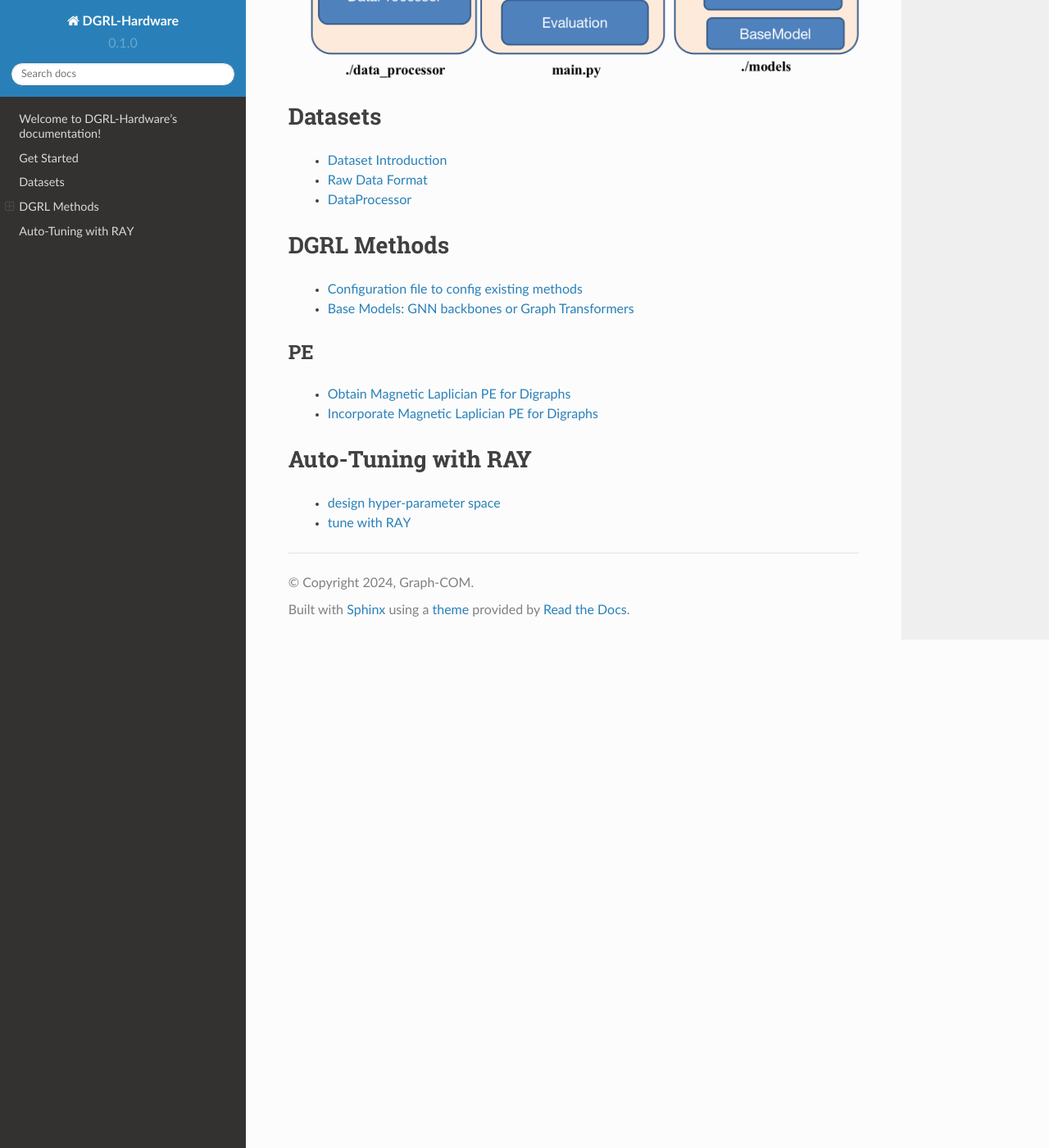
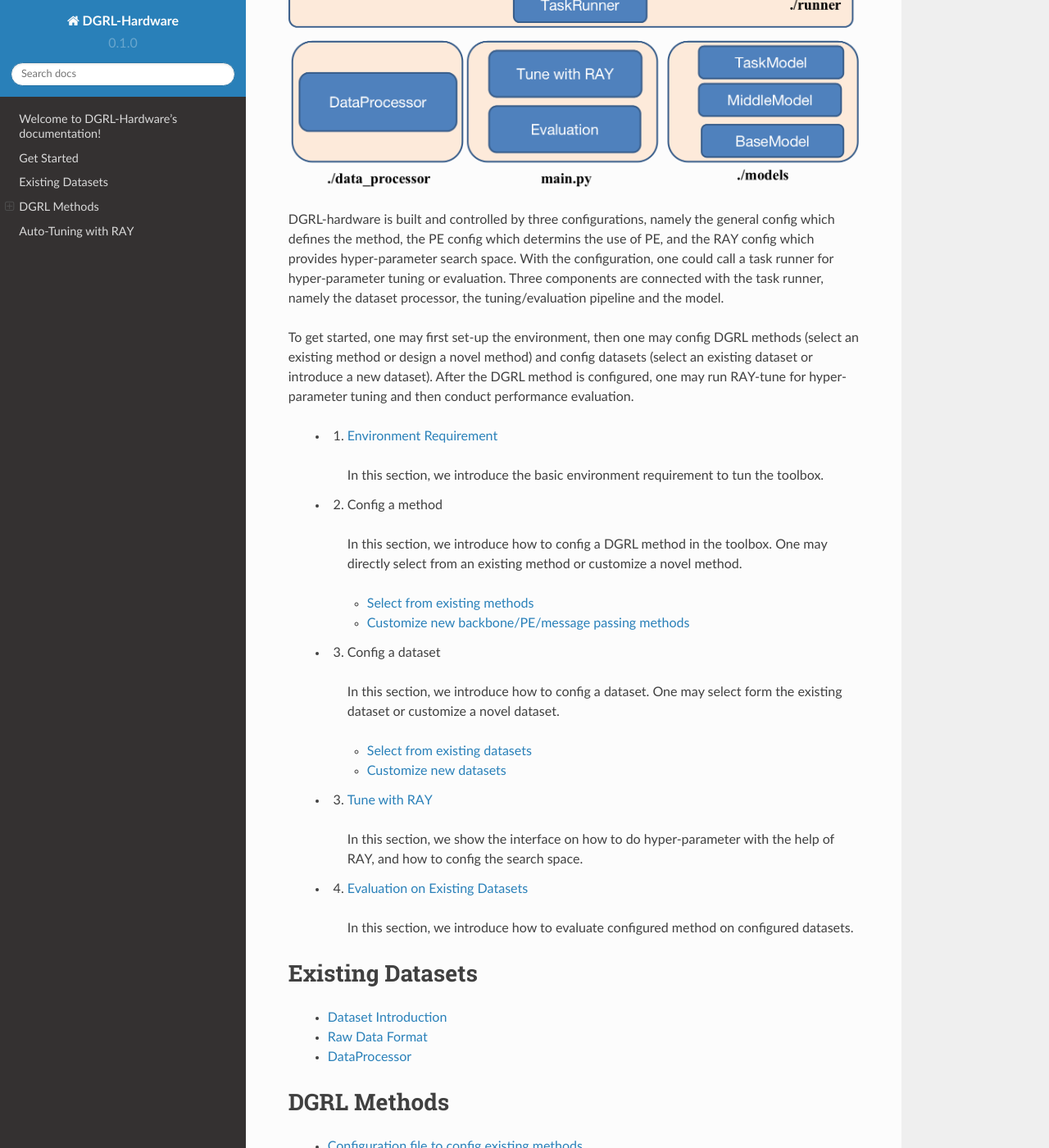
Before and after one commit to Graph-COM/Benchmark_for_DGRL_in_Hardwares, a Sphinx documentation site: the page built from docs/source/index.rst, in a window 1280 px wide and 1400 px high, scrolled down 1104 px. Shown: the whole window at 82% size. Built offline with Sphinx 7.4.7 and the Read the Docs theme 2.0.0, drawn with Linux system fonts in a browser that asks for light colours; some of the changed text lies outside the part shown.

Commit message:
Update index.rst

```diff
--- a/docs/source/index.rst
+++ b/docs/source/index.rst
@@ -1,36 +1,66 @@
 Welcome to DGRL-Hardware's documentation!
 ===================================
 
-DGRL-Hardware is a toolbox for benchmarking directed graph representation learning (DGRL) in hardwares, involving DGRL model configuration, hyper-parameter auto-tuning, and evaluation on our selected datasets/tasks from the hardware design loop.
+.. image:: fig/toolbox.png
 
-The toolbox is built based on `Pytorch 2.0 <https://pytorch.org/get-started/pytorch-2.0/>`_, `PyTorch Geometric <https://pytorch-geometric.readthedocs.io>`_, `PyTorch Geometric Signed and Directed <https://pytorch-geometric-signed-directed.readthedocs.io>`_, `RAY Tune <https://docs.ray.io/en/latest/tune/index.html>`_ .
+DGRL-Hardware is a toolbox for benchmarking **directed graph representation learning (DGRL)** methods. The DGRL methods can serve as surrogate models to give fast and cheap predictions for labels on directed graphs. The toolbox takes hardware design problems as examples, where hardware circuits can be formulated as directed graphs, and traditional simulations to access the properties of hardwares may take considerable time (hours or days). Specifically, the toolbox consists with 5 hardware designing datasets for evaluation, and users may also customize new datasets for DGRL evaluation, not limited to hardware designing tasks.
+
+The toolbox involves DGRL method selection/customization, which implements 21 methods covering state-of-the-art methods for directed graphs including spectral methods, spatial methods and graph transformers, and provides the interface to design new methods.
+
+The toolbox also offers hyper-parameter auto-tuning and evaluation pipelines.
+
+DGRL-hardware is built based on `Pytorch 2.0 <https://pytorch.org/get-started/pytorch-2.0/>`_, `PyTorch Geometric <https://pytorch-geometric.readthedocs.io>`_, `PyTorch Geometric Signed and Directed <https://pytorch-geometric-signed-directed.readthedocs.io>`_, `RAY Tune <https://docs.ray.io/en/latest/tune/index.html>`_ .
 
 .. note::
 
    This project is under active development.
 
 
-.. image:: fig/toolbox.png
+
 
 
 Get Started
 ==============
 
-   - `Environment Requirement <environment/environment.html>`_
+.. image:: fig/code_frame.png
+
+DGRL-hardware is built and controlled by three configurations, namely the general config which defines the method, the PE config which determins the use of PE, and the RAY config which provides hyper-parameter search space. With the configuration, one could call a task runner for hyper-parameter tuning or evaluation. Three components are connected with the task runner, namely the dataset processor, the tuning/evaluation pipeline and the model.
+
+To get started, one may first set-up the environment, then one may config DGRL methods (select an existing method or design a novel method) and config datasets (select an existing dataset or introduce a new dataset). After the DGRL method is configured, one may run RAY-tune for hyper-parameter tuning and then conduct performance evaluation.
+
+   - 1. `Environment Requirement <environment/environment.html>`_
+
+      In this section, we introduce the basic environment requirement to tun the toolbox.
 
 
-   - `Config a method <intro_config.html>`_
+   - 2. Config a method
+
+      In this section, we introduce how to config a DGRL method in the toolbox. One may directly select from an existing method or customize a novel method.
+
+      - `Select from existing methods <DGRL/method_select.html>`_
+
+      - `Customize new backbone/PE/message passing methods <DGRL/method_customize.html>`_
+
+   - 3. Config a dataset
+
+      In this section, we introduce how to config a dataset. One may select form the existing dataset or customize a novel dataset.
+
+      - `Select from existing datasets <data_select.html>`_
+
+      - `Customize new datasets <data_customize.html>`_
+
+   - 3. `Tune with RAY <intro_tune.html>`_
+
+      In this section, we show the interface on how to do hyper-parameter with the help of RAY, and how to config the search space.
+
+   - 4. `Evaluation on Existing Datasets <intro_evaluation.html>`_
+
+      In this section, we introduce how to evaluate configured method on configured datasets.
 
 
-   - `Tune with RAY <intro_tune.html>`_
 
 
-   - `Evaluation on Existing Datasets <intro_evaluation.html>`_
-
-   .. image:: fig/code_frame.png
-
-
-Datasets
+Existing Datasets
 ===========
 
    - `Dataset Introduction <data/intro.html>`_
```
